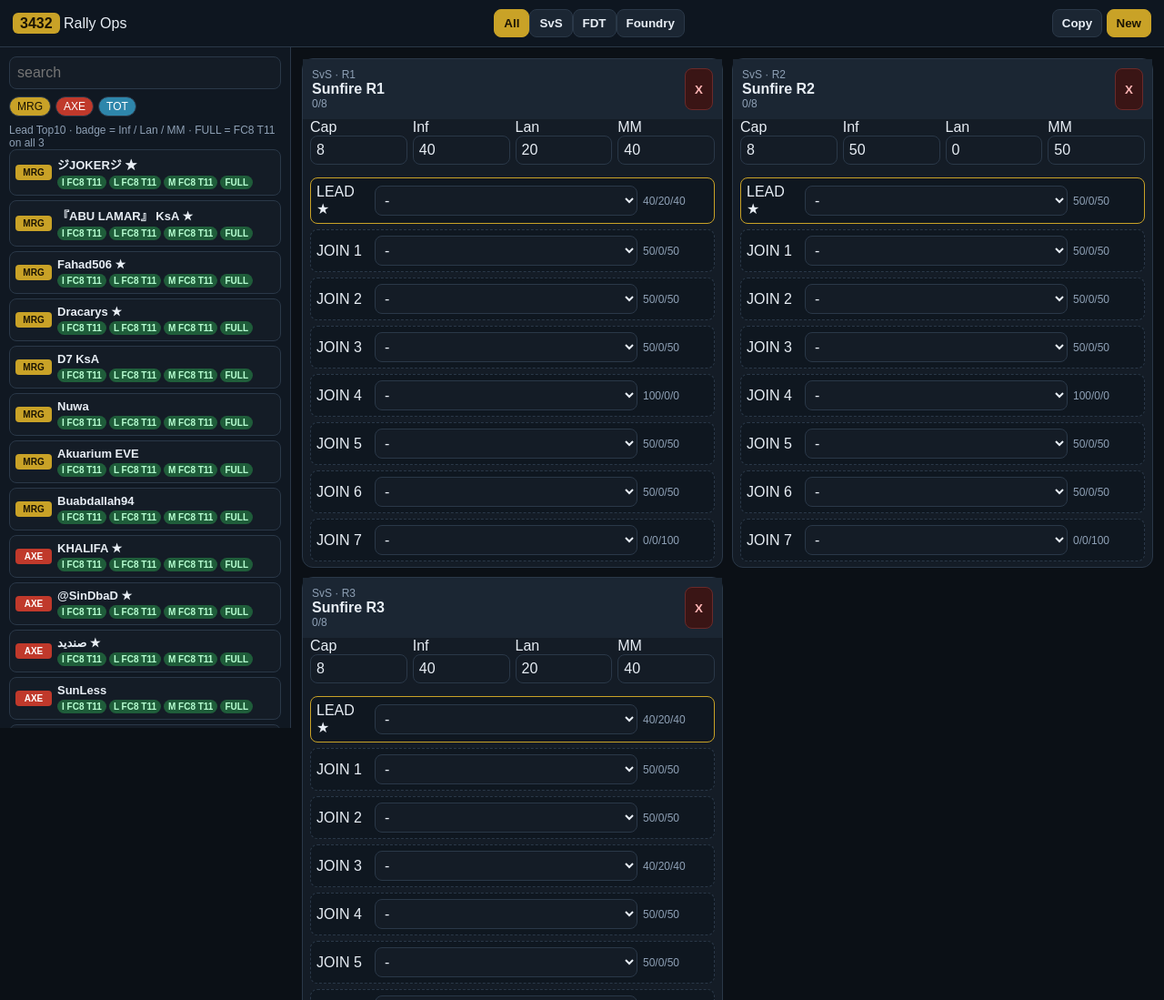
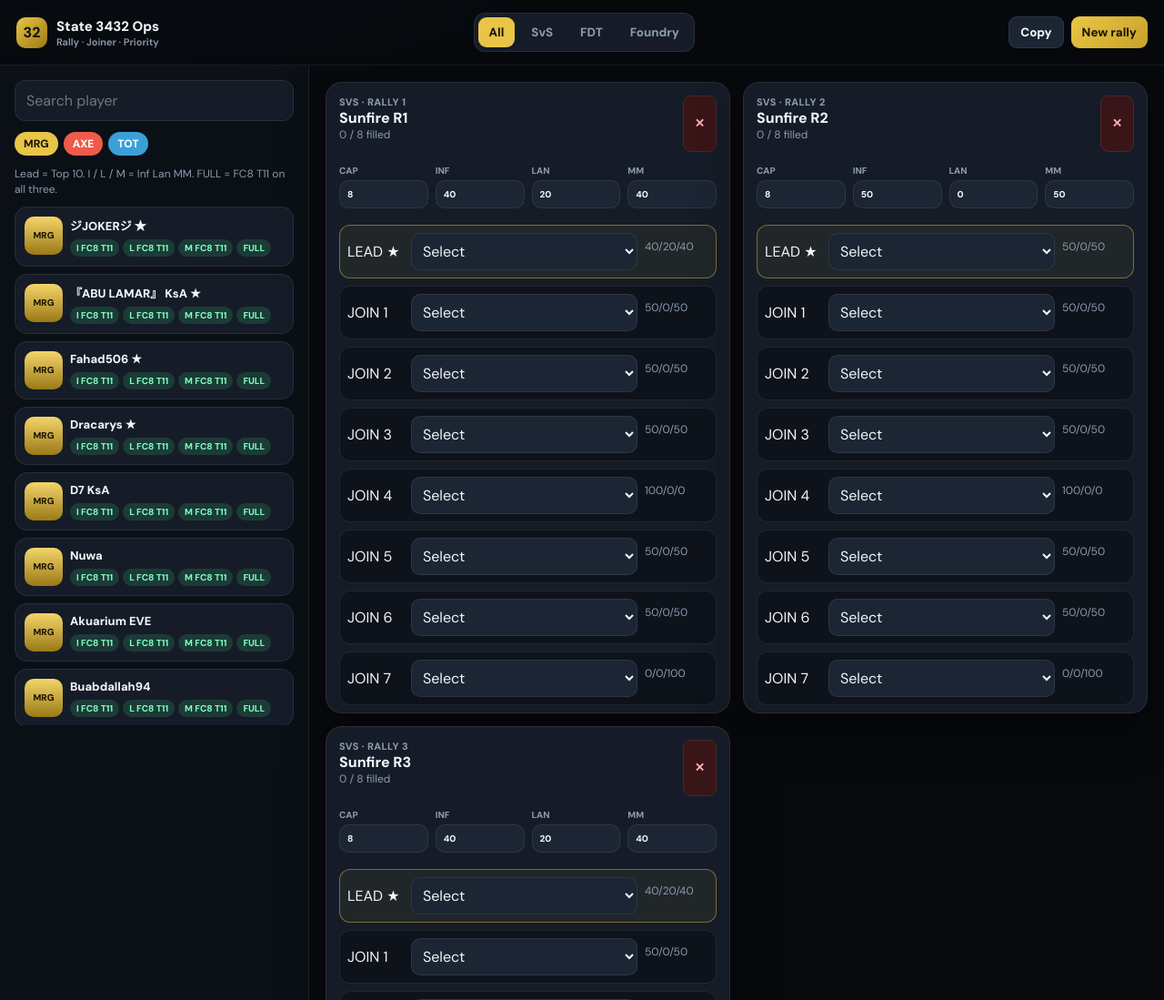
Before and after one commit to kinpatchifox-art/state-3432-ops, a plain HTML site: page index.html in a window 1280 px wide. Shown: the top 1099 px of the page at 91% size. Drawn offline with Linux system fonts and the light colour scheme.

Commit message:
Modern UI: glass header, gold brand, troop pills

```diff
--- a/index.html
+++ b/index.html
@@ -1,55 +1,56 @@
 <!DOCTYPE html>
 <html lang="en"><head><meta charset="UTF-8"/><meta name="viewport" content="width=device-width,initial-scale=1"/><title>3432 Rally Ops</title>
+<link href="https://fonts.googleapis.com/css2?family=DM+Sans:wght@400;600;800&display=swap" rel="stylesheet">
 <style>
-:root{--bg:#0b1016;--p:#141c26;--p2:#1b2633;--ln:#2a3848;--tx:#e8eef5;--mu:#8ea0b5;--g:#c9a227;--r:#c0392b;--b:#2e86ab}
-*{box-sizing:border-box}body{margin:0;background:var(--bg);color:var(--tx);font-family:Arial,sans-serif}
-header{display:flex;justify-content:space-between;align-items:center;padding:10px 14px;background:#0e1620;border-bottom:1px solid var(--ln);gap:8px;flex-wrap:wrap;position:sticky;top:0;z-index:20}
-.badge{background:var(--g);color:#1b1404;font-weight:800;padding:3px 8px;border-radius:6px}
-nav button,.btn{background:var(--p2);color:var(--tx);border:1px solid var(--ln);padding:7px 10px;border-radius:8px;cursor:pointer;font-weight:700}
-nav button.active,.btn.ok{background:var(--g);color:#1b1404;border-color:var(--g)}
-.btn.no{background:#3a1515;border-color:#6a2a2a;color:#ffb4b4}
-main{display:grid;grid-template-columns:320px 1fr}
-aside{border-right:1px solid var(--ln);padding:10px;background:#101822;height:calc(100vh - 52px);overflow:auto}
-.search{width:100%;padding:8px;border-radius:8px;border:1px solid var(--ln);background:var(--p);color:var(--tx)}
-.chips{display:flex;gap:5px;margin:8px 0;flex-wrap:wrap}
-.chip{padding:3px 8px;border:1px solid var(--ln);border-radius:99px;cursor:pointer;color:var(--mu);font-size:12px}
-.chip.on.MRG{background:var(--g);color:#1b1404}.chip.on.AXE{background:var(--r);color:#fff}.chip.on.TOT{background:var(--b);color:#fff}
-.plist{display:flex;flex-direction:column;gap:5px}
-.rowp{display:grid;grid-template-columns:40px 1fr;gap:6px;align-items:center;padding:6px;border:1px solid var(--ln);border-radius:8px;background:var(--p)}
-.rowp.used{opacity:.35}
-.tag{font-size:10px;font-weight:800;text-align:center;padding:3px 0;border-radius:4px;color:#fff}
-.tag.MRG{background:var(--g);color:#1b1404}.tag.AXE{background:var(--r)}.tag.TOT{background:var(--b)}
-.nm{font-size:13px;font-weight:700}
-.pill{font-size:10px;font-weight:800;padding:2px 5px;border-radius:999px;margin-right:3px;display:inline-block}
-.p8{background:#1f5d3a;color:#b7ffd2}.p7{background:#3a4d1f;color:#e6f3a8}.p6{background:#3d3a16;color:#ffe08a}.p10{background:#243044;color:#c9d7e8}
-.board{padding:12px}.grid{display:grid;grid-template-columns:repeat(auto-fill,minmax(380px,1fr));gap:10px}
-.card{background:var(--p);border:1px solid var(--ln);border-radius:12px}
-.hd{padding:10px;background:var(--p2);display:flex;justify-content:space-between;gap:8px}
-.slot{display:grid;grid-template-columns:58px 1fr 72px;gap:6px;align-items:center;margin:6px 8px;padding:6px;border:1px dashed var(--ln);border-radius:8px;background:#0f1720}
-.slot.lead{border-color:var(--g);border-style:solid}
-select,input{background:var(--p);color:var(--tx);border:1px solid var(--ln);border-radius:8px;padding:6px;font:inherit;width:100%}
-.hint{color:var(--mu);font-size:12px}
-.ratio{display:grid;grid-template-columns:repeat(4,1fr);gap:6px;padding:0 8px 8px}
-@media(max-width:860px){main{grid-template-columns:1fr}aside{height:auto;max-height:280px}}
+:root{--bg:#07090d;--s:#0e131b;--c:#151c27;--c2:#1c2533;--ln:rgba(255,255,255,.08);--tx:#f3f6fb;--mu:#8b9bb0;--g:#e8c547;--g2:#f4d56a;--r:#ef5b4a;--b:#3aa0d8}
+*{box-sizing:border-box}html,body{margin:0;background:radial-gradient(1200px 600px at 10% -10%,#182033 0%,var(--bg) 45%);color:var(--tx);font-family:DM Sans,system-ui,sans-serif}
+header{position:sticky;top:0;z-index:30;display:flex;align-items:center;justify-content:space-between;gap:12px;padding:14px 18px;backdrop-filter:blur(16px);background:rgba(7,9,13,.78);border-bottom:1px solid var(--ln)}
+.brand{display:flex;align-items:center;gap:10px}.logo{width:34px;height:34px;border-radius:10px;background:linear-gradient(135deg,var(--g),#9a7a16);color:#1a1403;font-weight:800;display:grid;place-items:center}
+.brand b{font-size:15px}.brand span{display:block;color:var(--mu);font-size:11px;font-weight:600}
+nav{display:flex;gap:6px;background:var(--c);padding:4px;border-radius:12px;border:1px solid var(--ln)}
+nav button,.btn{border:0;background:transparent;color:var(--mu);padding:8px 12px;border-radius:9px;cursor:pointer;font-weight:700;font-family:inherit}
+nav button.active{background:var(--g);color:#1a1403}
+.btn{background:var(--c2);color:var(--tx);border:1px solid var(--ln)}.btn.ok{background:linear-gradient(135deg,var(--g),#c9a227);color:#1a1403;border:0}.btn.no{background:#3a1518;color:#ffb4b4}
+main{display:grid;grid-template-columns:340px 1fr;min-height:calc(100vh - 64px)}
+aside{padding:16px;border-right:1px solid var(--ln);background:rgba(14,19,27,.7)}
+.search{width:100%;padding:11px 12px;border-radius:12px;border:1px solid var(--ln);background:var(--c);color:var(--tx);font:inherit}
+.chips{display:flex;gap:6px;margin:12px 0}.chip{padding:5px 10px;border-radius:999px;border:1px solid var(--ln);color:var(--mu);cursor:pointer;font-size:12px;font-weight:700}
+.chip.on.MRG{background:var(--g);color:#1a1403;border:0}.chip.on.AXE{background:var(--r);color:#fff;border:0}.chip.on.TOT{background:var(--b);color:#fff;border:0}
+.hint{color:var(--mu);font-size:12px;line-height:1.4;margin-bottom:10px}
+.plist{display:flex;flex-direction:column;gap:8px;max-height:calc(100vh - 230px);overflow:auto}
+.rowp{display:grid;grid-template-columns:42px 1fr;gap:8px;padding:10px;border-radius:14px;background:var(--c);border:1px solid var(--ln)}
+.rowp.used{opacity:.38}.tag{height:42px;border-radius:10px;display:grid;place-items:center;font-size:10px;font-weight:800;color:#fff}
+.tag.MRG{background:linear-gradient(180deg,var(--g2),#9a7a16);color:#1a1403}.tag.AXE{background:linear-gradient(180deg,#ff7a6b,var(--r))}.tag.TOT{background:linear-gradient(180deg,#62c0ea,var(--b))}
+.nm{font-size:13px;font-weight:800}.pills{display:flex;flex-wrap:wrap;gap:4px;margin-top:6px}
+.pill{font-size:10px;font-weight:800;padding:3px 7px;border-radius:999px}
+.p8{background:rgba(61,214,140,.16);color:#7dffbf}.p7{background:rgba(232,197,71,.14);color:#f4d56a}.p6{background:rgba(255,176,80,.12);color:#ffd08a}.p10{background:rgba(255,255,255,.06);color:#c5d0de}
+.board{padding:18px}.grid{display:grid;grid-template-columns:repeat(auto-fill,minmax(390px,1fr));gap:14px}
+.card{background:var(--c);border:1px solid var(--ln);border-radius:18px;overflow:hidden;box-shadow:0 18px 50px rgba(0,0,0,.35)}
+.hd{padding:14px;display:flex;justify-content:space-between;gap:8px}.kicker{font-size:11px;color:var(--mu);font-weight:700;letter-spacing:.4px;text-transform:uppercase}
+.ratio{display:grid;grid-template-columns:repeat(4,1fr);gap:8px;padding:0 14px 10px}.ratio label{font-size:10px;color:var(--mu);font-weight:700;display:grid;gap:4px}
+.slot{display:grid;grid-template-columns:62px 1fr 70px;gap:8px;align-items:center;margin:8px 14px;padding:8px;border-radius:12px;background:var(--s);border:1px solid var(--ln)}
+.slot.lead{border-color:rgba(232,197,71,.45);background:rgba(232,197,71,.06)}
+select,input{background:var(--c2);color:var(--tx);border:1px solid var(--ln);border-radius:10px;padding:8px;font:inherit;width:100%}
+dialog{border:1px solid var(--ln);border-radius:16px;background:#121924;color:var(--tx)} dialog form{padding:16px;display:grid;gap:8px;min-width:280px}
+@media(max-width:900px){main{grid-template-columns:1fr}aside{max-height:320px}}
 </style></head><body>
-<header><div><span class="badge">3432</span> Rally Ops</div>
+<header><div class="brand"><div class="logo">32</div><div><b>State 3432 Ops</b><span>Rally · Joiner · Priority</span></div></div>
 <nav><button data-event="all" class="active">All</button><button data-event="SvS">SvS</button><button data-event="Frost Dragon Tyrant">FDT</button><button data-event="Foundry">Foundry</button></nav>
-<div><button class="btn" id="exportBtn">Copy</button> <button class="btn ok" id="newBtn">New</button></div></header>
+<div style="display:flex;gap:8px"><button class="btn" id="exportBtn">Copy</button><button class="btn ok" id="newBtn">New rally</button></div></header>
 <main><aside>
-<input class="search" id="q" placeholder="search"/>
+<input class="search" id="q" placeholder="Search player"/>
 <div class="chips"><span class="chip on MRG" data-alli="MRG">MRG</span><span class="chip on AXE" data-alli="AXE">AXE</span><span class="chip on TOT" data-alli="TOT">TOT</span></div>
-<div class="hint">Lead Top10 · badge = Inf / Lan / MM · FULL = FC8 T11 on all 3</div>
+<div class="hint">Lead = Top 10. I / L / M = Inf Lan MM. FULL = FC8 T11 on all three.</div>
 <div class="plist" id="roster"></div></aside>
 <section class="board"><div class="grid" id="rallies"></div></section></main>
-<dialog id="dlg"><form method="dialog" style="padding:14px;display:grid;gap:8px;background:#121a24;color:#fff;min-width:260px">
-<b>New rally</b>
+<dialog id="dlg"><form method="dialog"><b>New rally</b>
 <select id="ev"><option>SvS</option><option>Frost Dragon Tyrant</option><option>Foundry</option></select>
 <select id="tpl"><option value="r1">R1 elite 40/20/40</option><option value="r2">R2 elite 50/0/50</option><option value="r3">R3 mix</option></select>
 <input id="target" placeholder="Target"/>
 <label class="hint">Cap <input id="cap" type="number" min="2" max="20" value="8"/></label>
 <div style="display:grid;grid-template-columns:1fr 1fr 1fr;gap:6px"><input id="inf" type="number" value="40"/><input id="lan" type="number" value="20"/><input id="mm" type="number" value="40"/></div>
 <button class="btn ok" id="saveRally" value="default">Create</button></form></dialog>
-<script src="roster.js?v=8"></script>
+<script src="roster.js?v=9"></script>
 <script>
 const TOP=['khalifa','joker','buabdullah','abulamar','fahad506','dracarys','sindbad','\u0635\u0646\u062f\u064a\u062f','nuer515','faisal'];
 const KEY='s3432.rallies.v4';
@@ -57,7 +58,7 @@
 r2:{rule:'elite',inf:50,lan:0,mm:50,cap:8,event:'SvS',mixes:[[50,0,50],[50,0,50],[50,0,50],[50,0,50],[100,0,0],[50,0,50],[50,0,50],[0,0,100]]},
 r3:{rule:'mix',inf:40,lan:20,mm:40,cap:8,event:'SvS',mixes:[[40,20,40],[50,0,50],[50,0,50],[40,20,40],[50,0,50],[50,0,50],[100,0,0],[0,0,100]]}};
 const state={ev:'all',alli:{MRG:1,AXE:1,TOT:1},q:'',rallies:JSON.parse(localStorage.getItem(KEY)||'[]')};
-const $=s=>document.querySelector(s); const save=()=>localStorage.setItem(KEY,JSON.stringify(state.rallies));
+const $=s=>document.querySelector(s);const save=()=>localStorage.setItem(KEY,JSON.stringify(state.rallies));
 const norm=s=>String(s||'').toLowerCase().replace(/[^a-z0-9\u0600-\u06ff]/g,'');
 const isTop=p=>TOP.some(k=>norm(p.name).includes(k.replace(/ /g,'')));
 function lines(p){return [{fc:p.infFc||'',lv:p.infLvl||''},{fc:p.lanFc||'',lv:p.lanLvl||''},{fc:p.mmFc||'',lv:p.mmLvl||''}];}
@@ -67,16 +68,15 @@ function best(p){const L=lines(p);const fcs=L.map(x=>fcNum(x.fc)).filter(Boolean
 function prio(p){const b=best(p);if(b.full)return 1;if(b.fc>=8&&b.lv===11)return 2;if(b.fc>=7&&b.lv===11)return 3;if(b.fc>=6&&b.lv===11)return 4;if(b.fc>=8&&b.lv===10)return 5;if(b.fc>=5&&b.lv===11)return 6;if(b.fc>=7&&b.lv===10)return 7;if(b.fc>=6&&b.lv===10)return 8;if(b.fc>=5&&b.lv===10)return 9;return 20;}
 function pillClass(fc,lv){const n=fcNum(fc),t=lvNum(lv);if(n>=8&&t===11)return 'p8';if(t===11)return 'p7';if(n>=7)return 'p6';return 'p10';}
 function tagLine(letter,fc,lv){return '<span class="pill '+pillClass(fc,lv)+'">'+letter+' '+(fc||'?')+' '+(lv||'?')+'</span>';}
-function label(p){const b=best(p);return {t:(b.full?'FULL ':'')+'I '+(p.infFc||'-')+' '+(p.infLvl||'-')+' | L '+(p.lanFc||'-')+' '+(p.lanLvl||'-')+' | M '+(p.mmFc||'-')+' '+(p.mmLvl||'-'),c:b.full?'p8':'p10'};}
+function label(p){return {t:(best(p).full?'FULL ':'')+'I '+(p.infFc||'-')+' '+(p.infLvl||'-')+' | L '+(p.lanFc||'-')+' '+(p.lanLvl||'-')+' | M '+(p.mmFc||'-')+' '+(p.mmLvl||'-')};}
 function usedNames(){const s=new Set();state.rallies.forEach(r=>r.slots.forEach(x=>{if(x.player)s.add(x.player)}));return s;}
 function pool(r,ri,si,current){const used=usedNames();return (window.ROSTER||[]).filter(p=>{if(p.name!==current && used.has(p.name))return false;if(si===0)return isTop(p);const rule=r.rule||(ri<2?'elite':'mix');if(rule==='elite')return prio(p)<=2;return prio(p)<=10;}).sort((a,b)=>prio(a)-prio(b)||a.name.localeCompare(b.name));}
-function renderRoster(){const q=state.q.toLowerCase(),used=usedNames(),box=$('#roster');box.innerHTML='';(window.ROSTER||[]).filter(p=>state.alli[p.alliance]&&(!q||p.name.toLowerCase().includes(q))).sort((a,b)=>prio(a)-prio(b)).forEach(p=>{const el=document.createElement('div');el.className='rowp'+(used.has(p.name)?' used':'');
-el.innerHTML='<div class="tag '+p.alliance+'">'+p.alliance+'</div><div><div class="nm">'+p.name+(isTop(p)?' \u2605':'')+'</div><div>'+tagLine('I',p.infFc,p.infLvl)+tagLine('L',p.lanFc,p.lanLvl)+tagLine('M',p.mmFc,p.mmLvl)+(best(p).full?'<span class="pill p8">FULL</span>':'')+'</div></div>';box.appendChild(el);});}
+function renderRoster(){const q=state.q.toLowerCase(),used=usedNames(),box=$('#roster');box.innerHTML='';(window.ROSTER||[]).filter(p=>state.alli[p.alliance]&&(!q||p.name.toLowerCase().includes(q))).sort((a,b)=>prio(a)-prio(b)).forEach(p=>{const el=document.createElement('div');el.className='rowp'+(used.has(p.name)?' used':'');el.innerHTML='<div class="tag '+p.alliance+'">'+p.alliance+'</div><div><div class="nm">'+p.name+(isTop(p)?' \u2605':'')+'</div><div class="pills">'+tagLine('I',p.infFc,p.infLvl)+tagLine('L',p.lanFc,p.lanLvl)+tagLine('M',p.mmFc,p.mmLvl)+(best(p).full?'<span class="pill p8">FULL</span>':'')+'</div></div>';box.appendChild(el);});}
 function applyRatio(r){r.slots.forEach((s,i)=>{if(i===0){s.inf=r.inf;s.lan=r.lan;s.mm=r.mm;}else if(r.mixes&&r.mixes[i]){s.inf=r.mixes[i][0];s.lan=r.mixes[i][1];s.mm=r.mixes[i][2];}else{s.inf=r.inf;s.lan=r.lan;s.mm=r.mm;}});}
 function renderRallies(){const box=$('#rallies');box.innerHTML='';state.rallies.map((r,i)=>({r,i})).filter(x=>state.ev==='all'||x.r.event===state.ev).forEach(({r,i})=>{const filled=r.slots.filter(s=>s.player).length;const card=document.createElement('article');card.className='card';
-card.innerHTML='<div class="hd"><div><div class="hint">'+r.event+' \u00b7 R'+(i+1)+'</div><b>'+(r.target||r.template)+'</b><div class="hint">'+filled+'/'+r.slots.length+'</div></div><button class="btn no" data-del="'+r.id+'">X</button></div><div class="ratio"><label>Cap<input type="number" min="2" max="20" value="'+r.slots.length+'" data-cap="'+r.id+'"></label><label>Inf<input type="number" value="'+r.inf+'" data-ratio="'+r.id+':inf"></label><label>Lan<input type="number" value="'+r.lan+'" data-ratio="'+r.id+':lan"></label><label>MM<input type="number" value="'+r.mm+'" data-ratio="'+r.id+':mm"></label></div><div class="slots"></div>';
+card.innerHTML='<div class="hd"><div><div class="kicker">'+r.event+' \u00b7 Rally '+(i+1)+'</div><b>'+(r.target||r.template)+'</b><div class="hint">'+filled+' / '+r.slots.length+' filled</div></div><button class="btn no" data-del="'+r.id+'">\u2715</button></div><div class="ratio"><label>CAP<input type="number" min="2" max="20" value="'+r.slots.length+'" data-cap="'+r.id+'"></label><label>INF<input type="number" value="'+r.inf+'" data-ratio="'+r.id+':inf"></label><label>LAN<input type="number" value="'+r.lan+'" data-ratio="'+r.id+':lan"></label><label>MM<input type="number" value="'+r.mm+'" data-ratio="'+r.id+':mm"></label></div><div class="slots"></div>';
 const sl=card.querySelector('.slots');
-r.slots.forEach((s,si)=>{const list=pool(r,i,si,s.player);const opts=['<option value="">-</option>'].concat(list.map(p=>{const L=label(p),val=p.alliance+'|'+p.name,cur=(s.alliance||'')+'|'+(s.player||'');return '<option value="'+val.replace(/"/g,'&quot;')+'" '+(cur===val?'selected':'')+'>'+L.t+' \u00b7 '+p.name+'</option>';}));const row=document.createElement('div');row.className='slot'+(si===0?' lead':'');
+r.slots.forEach((s,si)=>{const list=pool(r,i,si,s.player);const opts=['<option value="">Select</option>'].concat(list.map(p=>{const L=label(p),val=p.alliance+'|'+p.name,cur=(s.alliance||'')+'|'+(s.player||'');return '<option value="'+val.replace(/"/g,'&quot;')+'" '+(cur===val?'selected':'')+'>'+L.t+' \u00b7 '+p.name+'</option>';}));const row=document.createElement('div');row.className='slot'+(si===0?' lead':'');
 row.innerHTML='<div>'+(si===0?'LEAD \u2605':'JOIN '+si)+'</div><select>'+opts.join('')+'</select><div class="hint">'+s.inf+'/'+s.lan+'/'+s.mm+'</div>';
 row.querySelector('select').onchange=ev=>{if(!ev.target.value){s.player='';s.alliance='';}else{const[a,...rest]=ev.target.value.split('|');s.alliance=a;s.player=rest.join('|');}save();renderRallies();renderRoster();};
 sl.appendChild(row);});box.appendChild(card);});}
```
